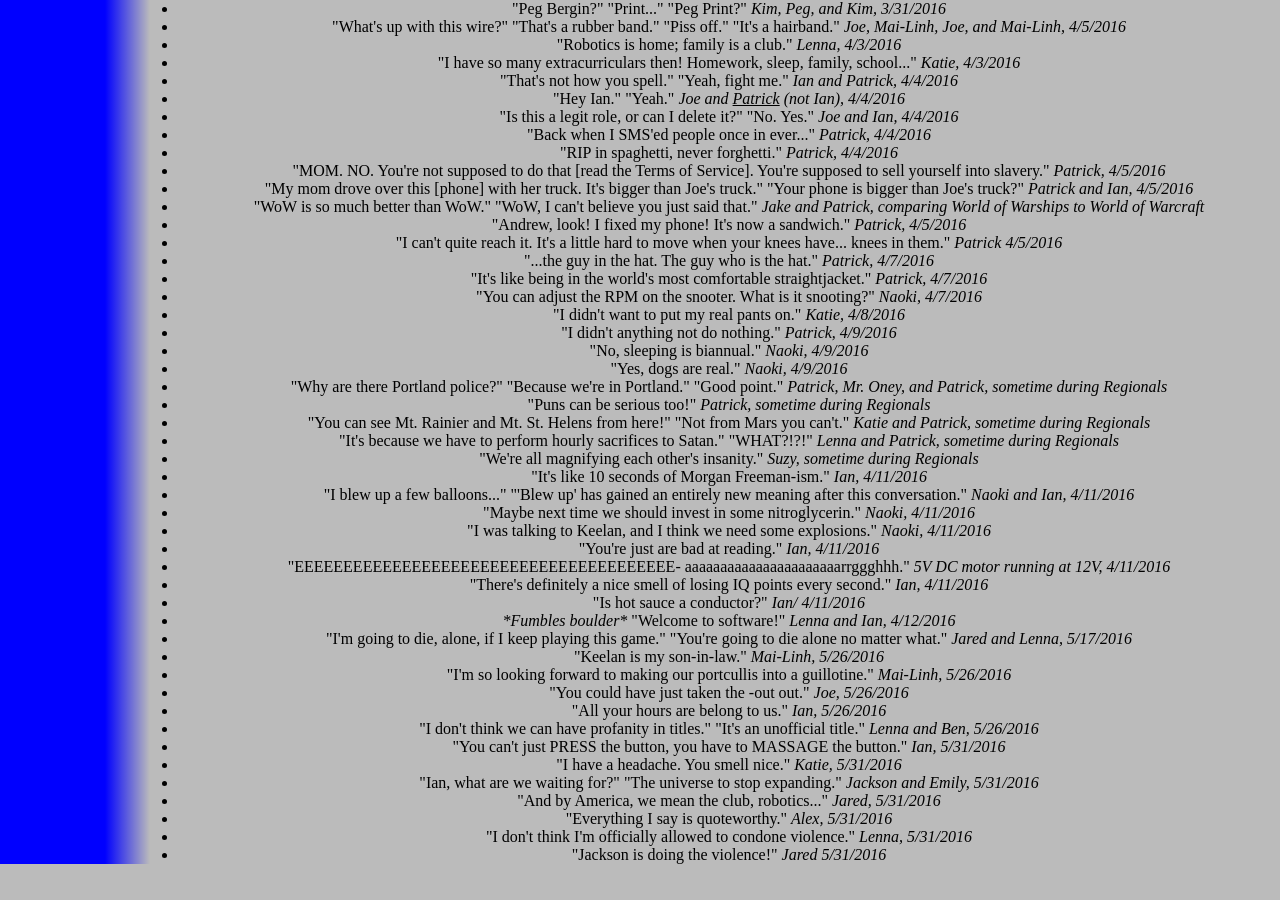
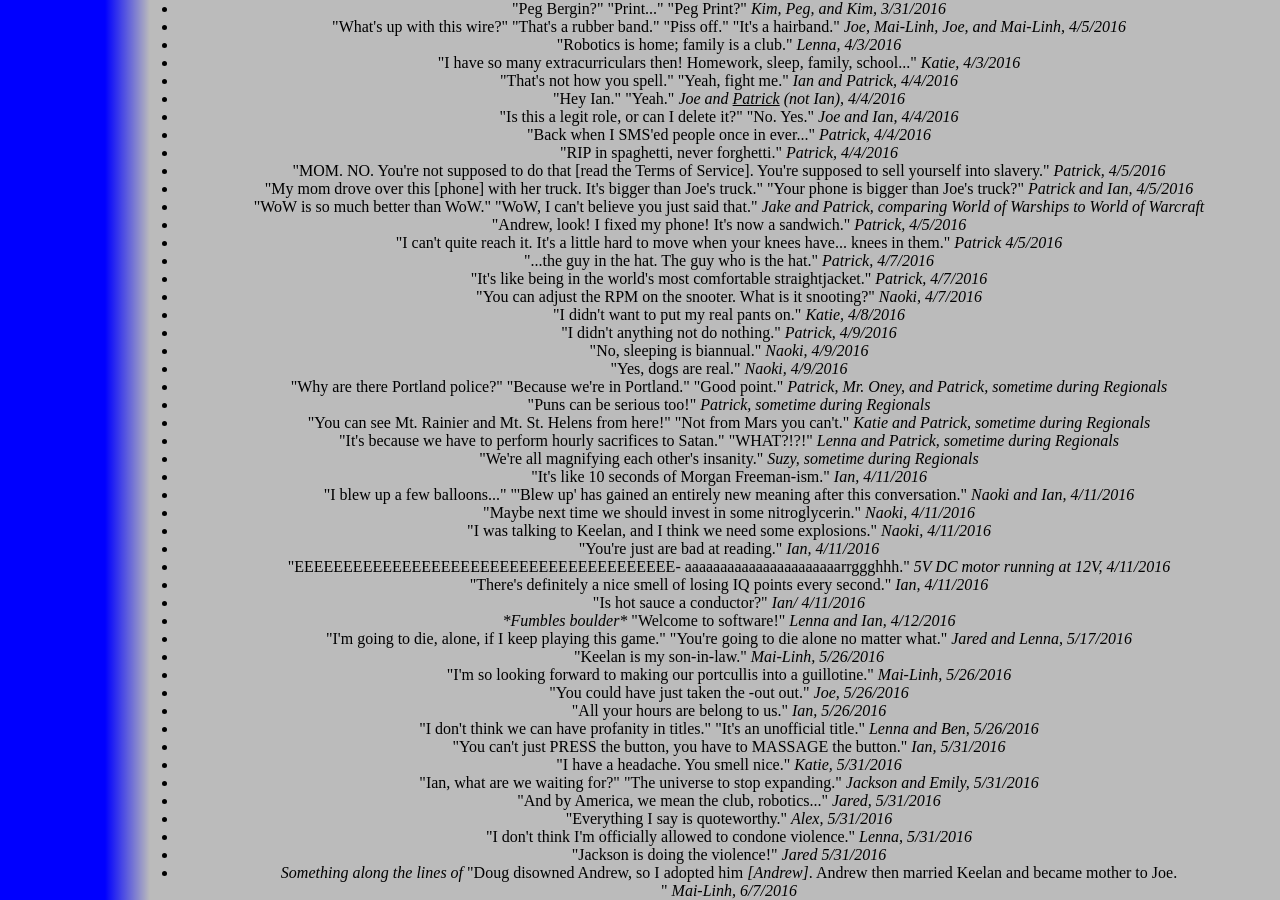
Before and after one commit to katiebugmoon/FRC4131.github.io, a Jekyll site: the page built from media/2016/quotes.html, in a window 1280 px wide and 900 px high, scrolled down 2662 px. Built offline with Jekyll 4.4.1, drawn with Linux system fonts in a browser that asks for light colours; nearby versions of some CDN libraries; before the commit the page ends 3526 px from its top, so only the background shows below that.

Commit message:
Update quotes.html

```diff
--- a/media/2016/quotes.html
+++ b/media/2016/quotes.html
@@ -189,4 +189,5 @@ title: Build Season 2016 Quotes
 	<li>"Everything I say is quoteworthy." <i>Alex, 5/31/2016</i></li>
 	<li>"I don't think I'm officially allowed to condone violence." <i>Lenna, 5/31/2016</i></li>
 	<li>"Jackson is doing the violence!" <i>Jared 5/31/2016</i></li>
+	<li><i>Something along the lines of </i>"Doug disowned Andrew, so I adopted him <i>[Andrew]</i>. Andrew then married Keelan and became mother to Joe. </li>" <i>Mai-Linh, 6/7/2016</i>
 </ul><center>
```
